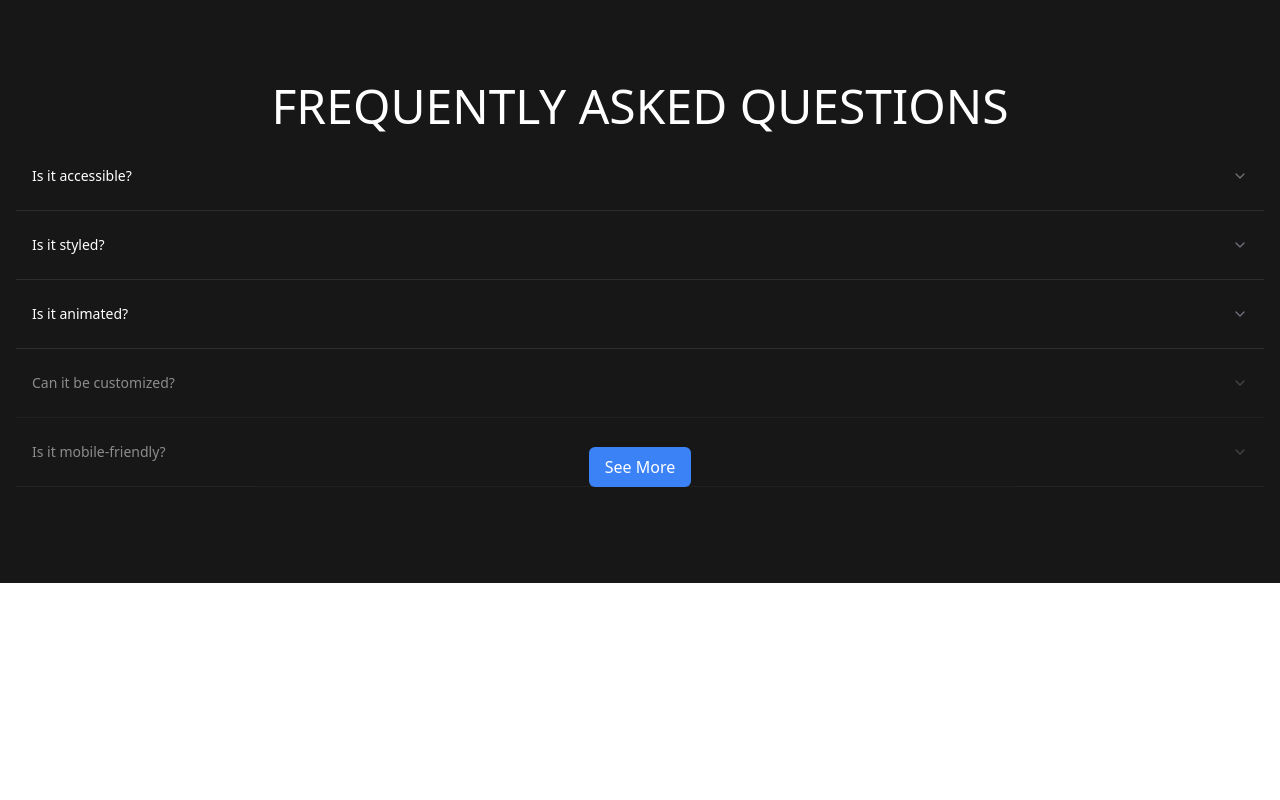
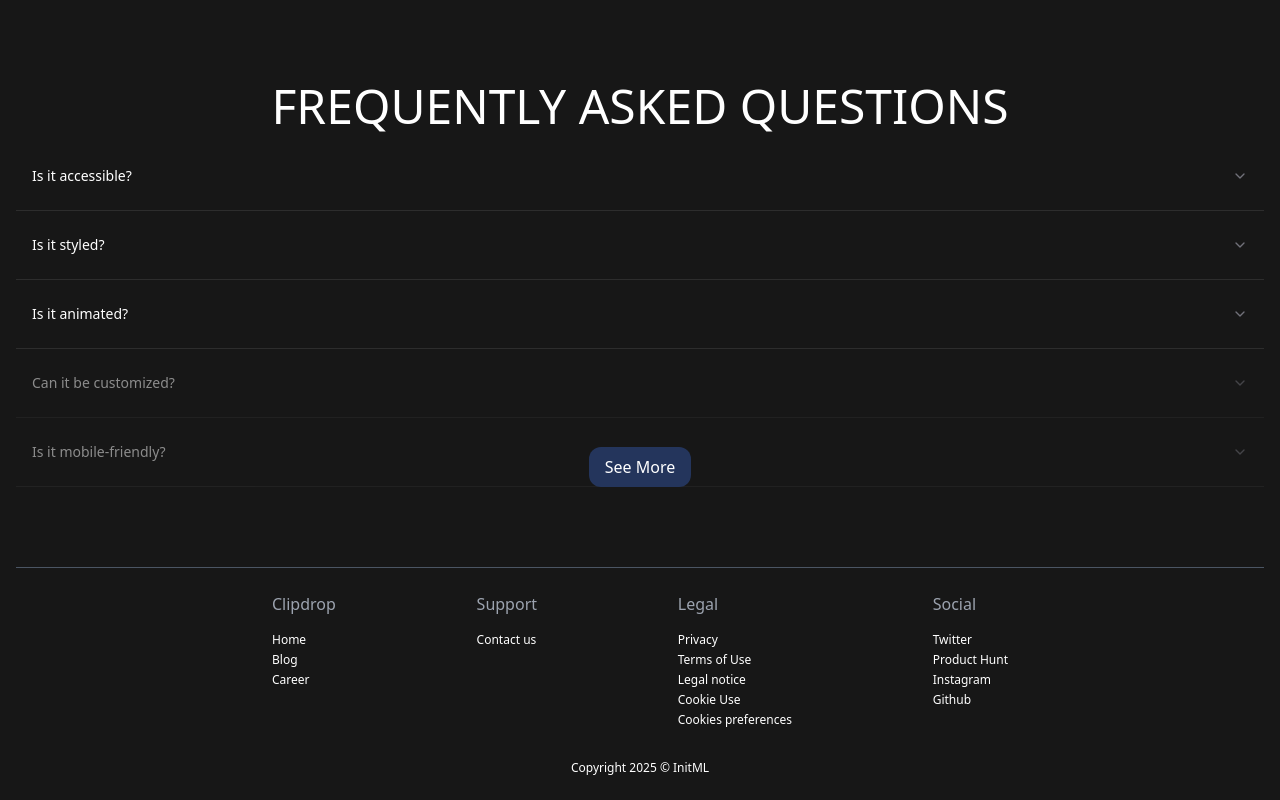
Before and after one commit to hirakroya50/client, a React (Vite) app: page /secondPage in a window 1280 px wide. Shown: the part 3149-3949 px from the top of the page. Before the commit the page ends 3732 px from the top, so only its background shows below. Built offline with nearby package versions, Linux system fonts and the light colour scheme.

Commit message:
update code

```diff
--- a/src/pages/SecondPage/Index.tsx
+++ b/src/pages/SecondPage/Index.tsx
@@ -18,9 +18,70 @@ const SecondPage = () => {
         <VideoCardContainer />
 
         <QuestionAnswer />
+        <FooterComponent />
       </PageContainer>
     </div>
   );
 };
 
 export default SecondPage;
+
+const FooterComponent = () => {
+  return (
+    <footer className="border-t border-gray-600 mt-7 pt-6">
+      <div className="flex justify-between mx-[5vw] sm:mx-[20vw]">
+        {[
+          {
+            title: "Clipdrop",
+            links: [
+              { href: "#", text: "Home" },
+              { href: "#", text: "Blog" },
+              { href: "#", text: "Career" },
+            ],
+          },
+          {
+            title: "Support",
+            links: [{ href: "#", text: "Contact us" }],
+          },
+          {
+            title: "Legal",
+            links: [
+              { href: "#", text: "Privacy" },
+              { href: "#", text: "Terms of Use" },
+              { href: "#", text: "Legal notice" },
+              { href: "#", text: "Cookie Use" },
+              { href: "#", text: "Cookies preferences" },
+            ],
+          },
+          {
+            title: "Social",
+            links: [
+              { href: "#", text: "Twitter" },
+              { href: "#", text: "Product Hunt" },
+              { href: "#", text: "Instagram" },
+              { href: "#", text: "Github" },
+            ],
+          },
+        ].map((item, i) => {
+          return (
+            <div key={i} className="flex  flex-col gap-4">
+              <h6 className="text-gray-400">{item.title}</h6>
+              <ul className="flex flex-col gap-1">
+                {item.links.map((list, j) => {
+                  return (
+                    <li key={j} className="text-xs">
+                      {list.text}
+                    </li>
+                  );
+                })}
+              </ul>
+            </div>
+          );
+        })}
+      </div>
+      <div className="text-center text-xs my-2 mt-8">
+        Copyright 2025 © InitML
+      </div>
+    </footer>
+  );
+};
--- a/src/pages/SecondPage/_sub-components/QuestionAnswer.tsx
+++ b/src/pages/SecondPage/_sub-components/QuestionAnswer.tsx
@@ -98,7 +98,8 @@ const QuestionAnswer = () => {
       <div className="absolute bottom-0 left-0 right-0 flex justify-center mt-4">
         <button
           onClick={toggleVisibility}
-          className="px-4 py-2 bg-blue-500 text-white rounded-md hover:bg-blue-600"
+          className="px-4 rounded-xl py-2 bg-[#24355c] text-white hover:bg-[#202e4e]"
+          // class="transition-all select-none h-10 flex items-center justify-center rounded-xl text-sm font-medium gap-1.5 disabled:opacity-35 disabled:pointer-events-none bg-primary-200 text-primary-700 hover:bg-primary-300 dark:bg-primary-700 dark:text-primary-200 dark:hover:bg-primary-600 py-3 pr-5 pl-[18px]"
         >
           {visibleCount === 5 ? "See More" : "See Less"}
         </button>
```
